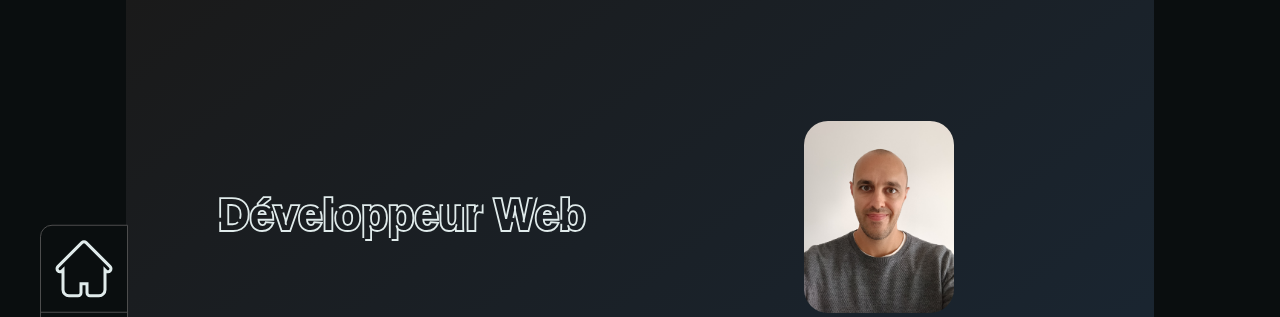
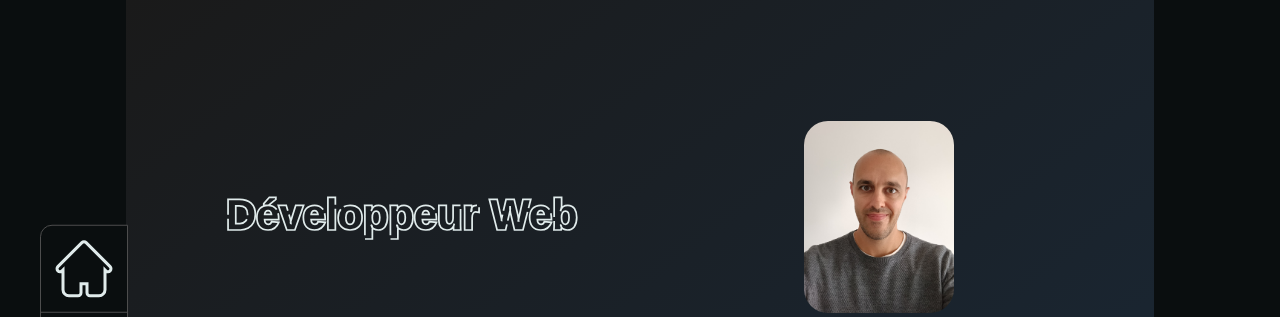
Before and after one commit to ClementBerleux/portfolio, a plain HTML site: page index.html in a window 1280 px wide. Shown: the top 317 px of the page. Drawn offline with Linux system fonts and the light colour scheme.

Commit message:
Modifie l'affichage du texte animé

```diff
--- a/index.html
+++ b/index.html
@@ -52,7 +52,7 @@
     <div class="emplacementNav"></div>
     <div class="contenu">
         <div id="accueil">
-            <svg viewBox="0 0 220 20">
+            <svg viewBox="0 0 230 20">
                 <text x="50%" y="50%" dy="0.32em">Développeur Web</text>
                 <text x="50%" y="250%" dy="0.32em">Analyste</text>
                 <text x="50%" y="450%" dy="0.32em">Programmeur</text>
```
